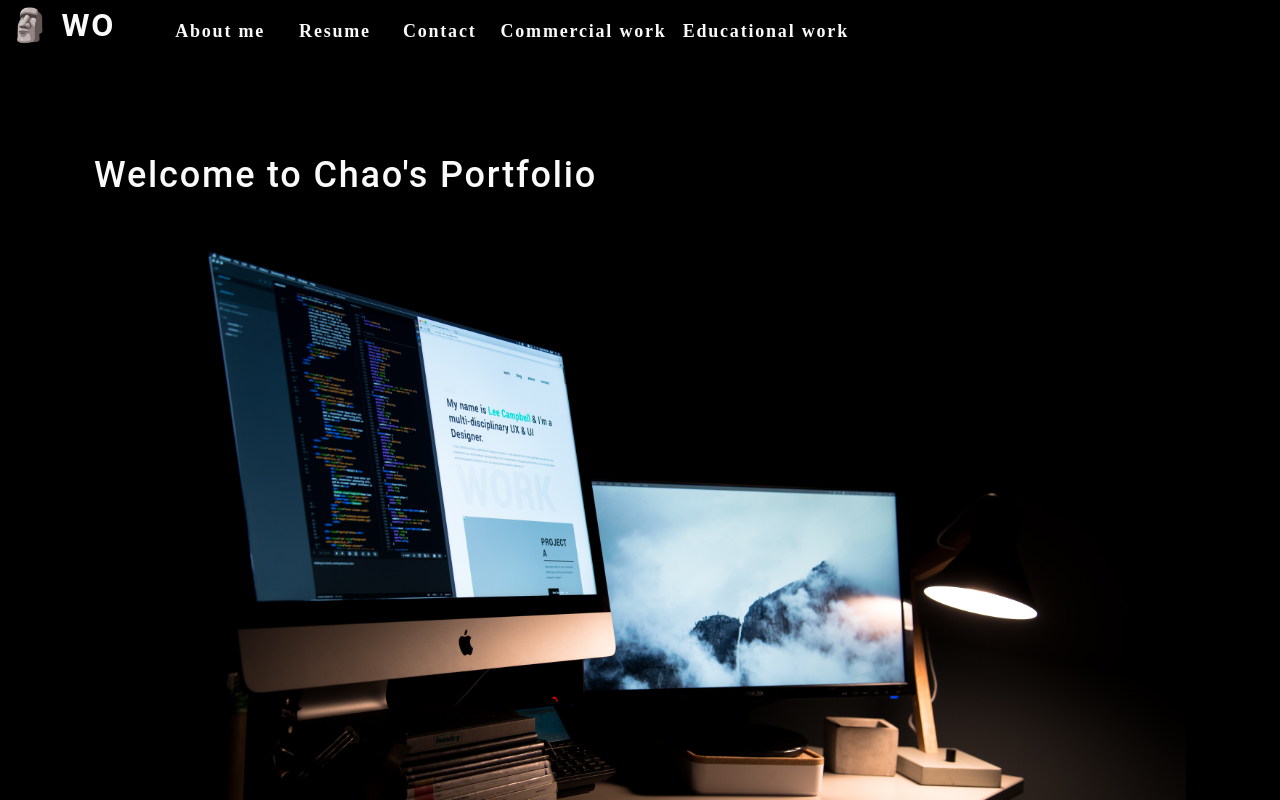
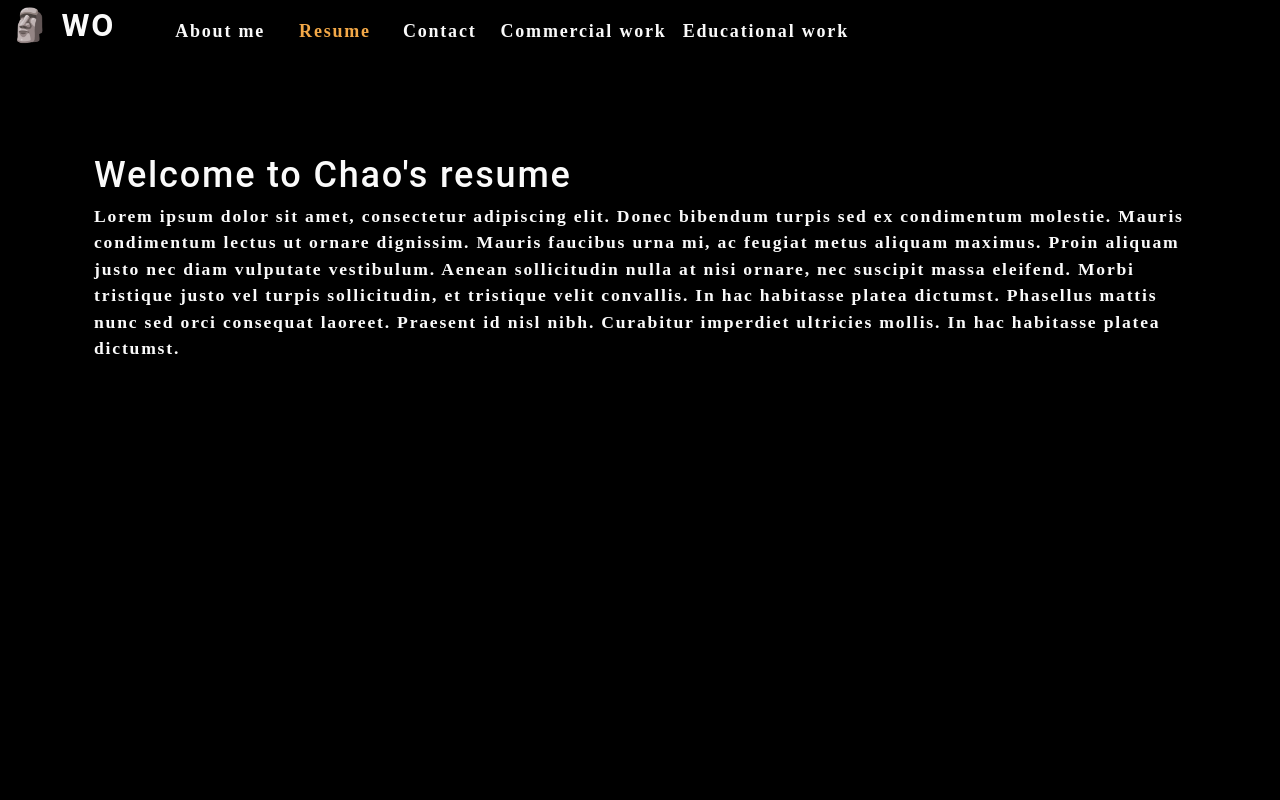
Before and after one commit to hunterD3CD/20.React_portfolio, a React (Create React App) app: page / in a window 1280 px wide. Both pictures are taken after a click on the element "Resume". Shown: the top 800 px of the page. Built offline with nearby package versions, Linux system fonts and the light colour scheme.

Commit message:
add resume components and conditional render for about, resume, contact

```diff
--- a/package.json
+++ b/package.json
@@ -9,6 +9,7 @@
     "@testing-library/user-event": "^12.8.3",
     "react": "^17.0.2",
     "react-dom": "^17.0.2",
+    "react-router-dom": "^5.3.0",
     "react-scripts": "4.0.3",
     "web-vitals": "^1.1.2"
   },
--- a/src/App.js
+++ b/src/App.js
@@ -3,6 +3,7 @@ import "./App.css";
 import React, { useState } from 'react';
 import About from "./components/About";
 import Nav from "./components/Nav";
+import Resume from "./components/Resume";
 import ContactForm from './components/Contact';
 
 
@@ -11,24 +12,41 @@ function App() {
 
   // set the initial value of contactSelected to false. This is to prevent the contact form from showing when a user initially navigates to the homepage.
   const [contactSelected, setContactSelected] = useState(false);
+  const [resumeSelected, setResumeSelected] = useState(false);
+  const [aboutSelected, setAboutSelected] = useState(true);
 
   return (
     <div>
       {/* pass in contactSelected and setContactSelected to the Nav component as props */}
       <Nav
+        aboutSelected={aboutSelected}
+        setAboutSelected={setAboutSelected}
         contactSelected={contactSelected}
         setContactSelected={setContactSelected}
+        resumeSelected={resumeSelected}
+        setResumeSelected={setResumeSelected}
       ></Nav>
+
       <main>
-        {/*  if the contactSelected is false, the Gallery and About components should be rendered,  */}
-        {/*  but if contactedSelected is true, the ContactForm component should be rendered */}
+      {!aboutSelected ? (
+          <>
+          </>
+        ) : (
+            <About />
+          )}
+      {!resumeSelected ? (
+          <>
+          </>
+        ) : (
+            <Resume />
+          )}
         {!contactSelected ? (
           <>
-            <About></About>
           </>
         ) : (
-            <ContactForm></ContactForm>
+            <ContactForm />
           )}
+
       </main>
     </div>
   );
--- a/src/components/Nav/index.js
+++ b/src/components/Nav/index.js
@@ -7,8 +7,13 @@ function Nav(props) {
   // pass in contactSelected and setContactSelected to the Nav component as props
   // deconstruct the contactSelected and setContactSelected functions from props
   const {
+    aboutSelected,
+    setAboutSelected,
     contactSelected,
     setContactSelected,
+    resumeSelected,
+    setResumeSelected,
+
   }= props;
 
   const  categories = [
@@ -31,20 +36,36 @@ function Nav(props) {
       <nav>
         <ul className="flex-row">
           {/* //////////////////////////////////////////////////////////////////////////// About me ///////////////////////////// */}
-          <li className="mx-2">
-            <a href="#about" onClick={() => setContactSelected(false)}>
+          <li className={`mx-2 ${aboutSelected && 'navActive'}`}>
+            <a href="#about" onClick={() => {
+              setAboutSelected(true);
+              setContactSelected(false);
+              setResumeSelected(false);
+              }}
+            >
               About me
             </a>
           </li>
           {/* //////////////////////////////////////////////////////////////////////////// Resume   ///////////////////////////// */}
-          <li className="mx-2">
-          <span onClick={() => setContactSelected(false)}>
+          <li className={`mx-2 ${resumeSelected && 'navActive'}`}>
+          <span onClick={() => {
+            setAboutSelected(false);
+            setContactSelected(false);
+            setResumeSelected(true);
+            }}
+          >
               Resume
             </span>
           </li>
           {/* //////////////////////////////////////////////////////////////////////////// Contact   ///////////////////////////// */}
           <li className={`mx-2 ${contactSelected && 'navActive'}`}>
-            <span onClick={() => setContactSelected(true)}>Contact</span>
+            <span onClick={() => {
+              setAboutSelected(false);
+              setContactSelected(true);
+              setResumeSelected(false);
+              }}
+            >
+              Contact</span>
           </li>
           {/* //////////////////////////////////////////////////////////////////////////// Portfolio   ///////////////////////////// */}
           {
--- /dev/null
+++ b/src/components/Resume/index.js
@@ -0,0 +1,20 @@
+// //////////////////////////////////////////////////import react and other source ///////////////////////////////////////////////
+import React from 'react'
+
+// ////////////////////////////////////////////////// About Component /////////////////////////////////////////////////////////////
+function Resume() {
+
+//   -----------------------------------------------------------------------JSX: a language that can represent HTML in JavaScript
+
+  return (
+    <section className="my-5" >
+      <h1 id="resume">Welcome to Chao's resume</h1>
+      <p>
+          Lorem ipsum dolor sit amet, consectetur adipiscing elit. Donec bibendum turpis sed ex condimentum molestie. Mauris condimentum lectus ut ornare dignissim. Mauris faucibus urna mi, ac feugiat metus aliquam maximus. Proin aliquam justo nec diam vulputate vestibulum. Aenean sollicitudin nulla at nisi ornare, nec suscipit massa eleifend. Morbi tristique justo vel turpis sollicitudin, et tristique velit convallis. In hac habitasse platea dictumst. Phasellus mattis nunc sed orci consequat laoreet. Praesent id nisl nibh. Curabitur imperdiet ultricies mollis. In hac habitasse platea dictumst.
+      </p>
+    </section>
+  )
+}
+
+// ////////////////////////////////////////////////////Export About component  ////////////////////////////////////////////////////
+export default Resume
```
Also changed, not shown: src/components/Home/index.js (added, +24 -0 lines), 1 other file (tests, documents, lock files or other folders).
